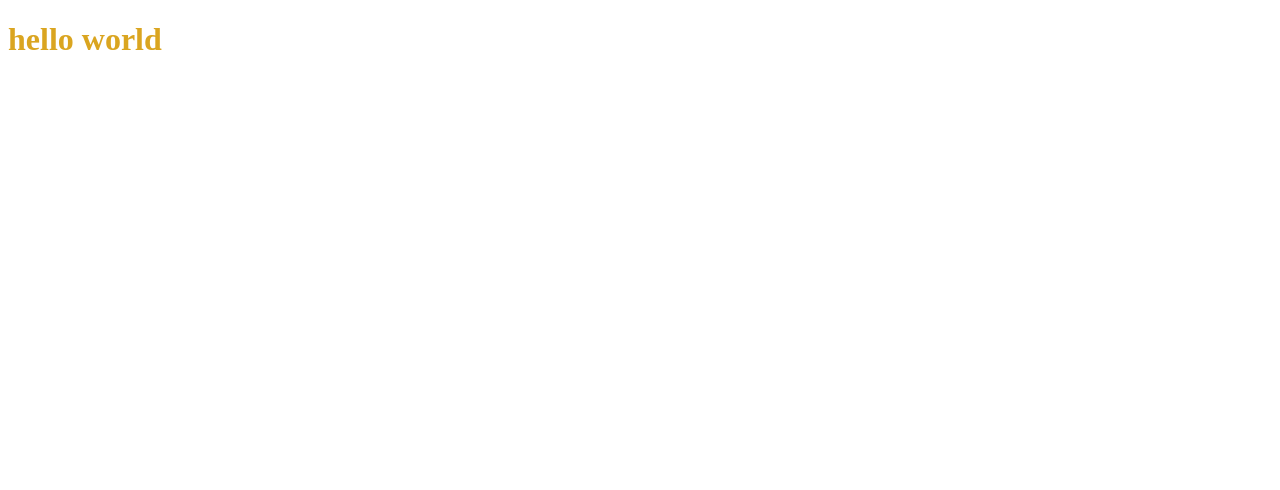
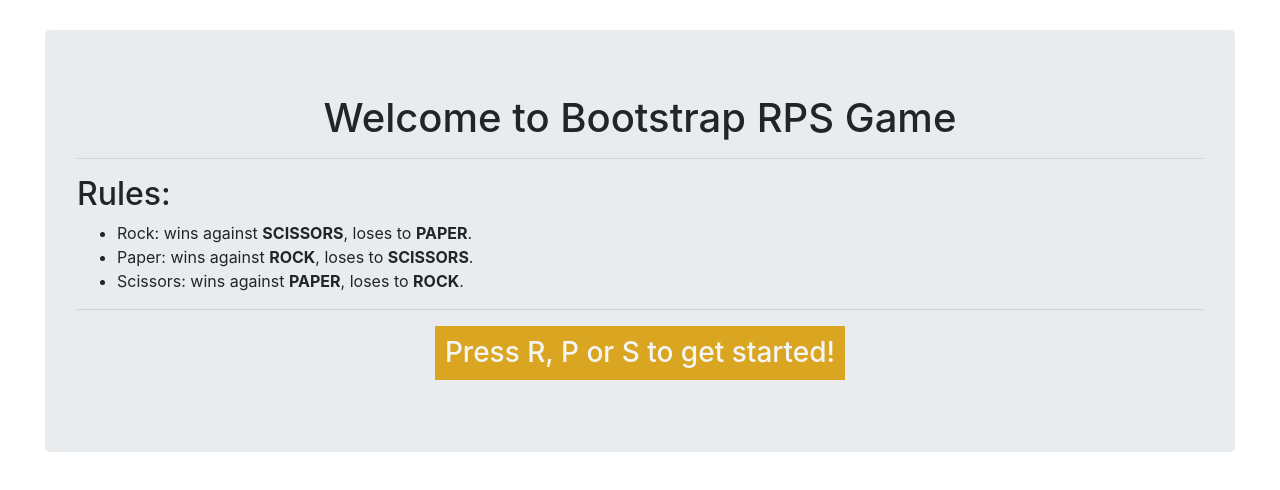
Before and after one commit to be-cool/rps-game, a plain HTML site: page index.html in a window 1280 px wide. Drawn offline with nearby package versions, Linux system fonts and the light colour scheme; a script that the page names is missing.

Commit message:
added the info from the 03 rps video to give the landing page some styling and info

```diff
--- a/assets/css/styles.css
+++ b/assets/css/styles.css
@@ -1,3 +1,16 @@
-h1 {
-    color: goldenrod;
+html {
+    margin: 30px;
 }
+
+/* targeting multiple headings within the jumbotron, but not everywhere */
+.jumbotron h1, .heading-container {
+    text-align: center;
+}
+
+/* apply some styles to the h3 */
+.heading-container h3 {
+    background-color: goldenrod;
+    display: inline-block;
+    padding: 10px;
+    color: whitesmoke;
+}
--- a/assets/js/rps.js
+++ /dev/null
@@ -1 +0,0 @@
-console.log ('hello')
--- a/index.html
+++ b/index.html
@@ -5,11 +5,30 @@
     <meta name="viewport" content="width=device-width, initial-scale=1.0">
     <meta http-equiv="X-UA-Compatible" content="ie=edge">
     <title>RPS Game</title>
+    <!-- bootstrap cdm -->
+    <link rel="stylesheet" href="https://stackpath.bootstrapcdn.com/bootstrap/4.3.1/css/bootstrap.min.css"
+    integrity="sha384-ggOyR0iXCbMQv3Xipma34MD+dH/1fQ784/j6cY/iJTQUOhcWr7x9JvoRxT2MZw1T"
+    crossorigin="anonymous">
+    <!-- our style sheet -->
     <link rel="stylesheet" href="assets/css/styles.css">
 </head>
 <body>
-    <h1>hello world</h1>
-
+    <div class="container-fluid">
+        <div class="jumbotron">
+            <h1>Welcome to Bootstrap RPS Game</h1>
+            <hr>
+            <h2>Rules:</h2>
+            <ul>
+                <li>Rock: wins against <strong>SCISSORS</strong>, loses to <strong>PAPER</strong>.</li>
+                <li>Paper: wins against <strong>ROCK</strong>, loses to <strong>SCISSORS</strong>.</li>
+                <li>Scissors: wins against <strong>PAPER</strong>, loses to <strong>ROCK</strong>.</li>
+            </ul>
+            <hr>
+            <div class="heading-container">
+                <h3>Press R, P or S to get started!</h3>
+            </div>
+        </div>
+    </div>
     <script src="assets/js/rps.js"></script>
 </body>
 </html>
```
